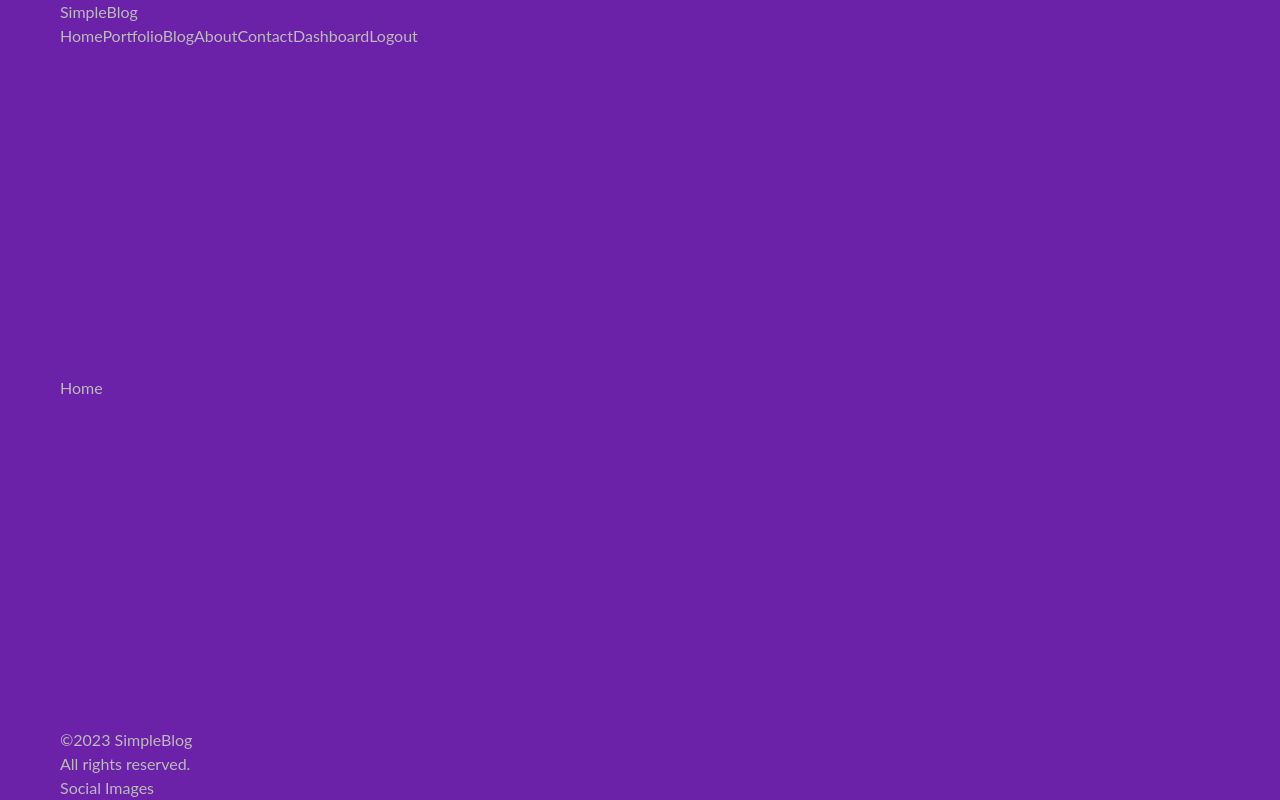
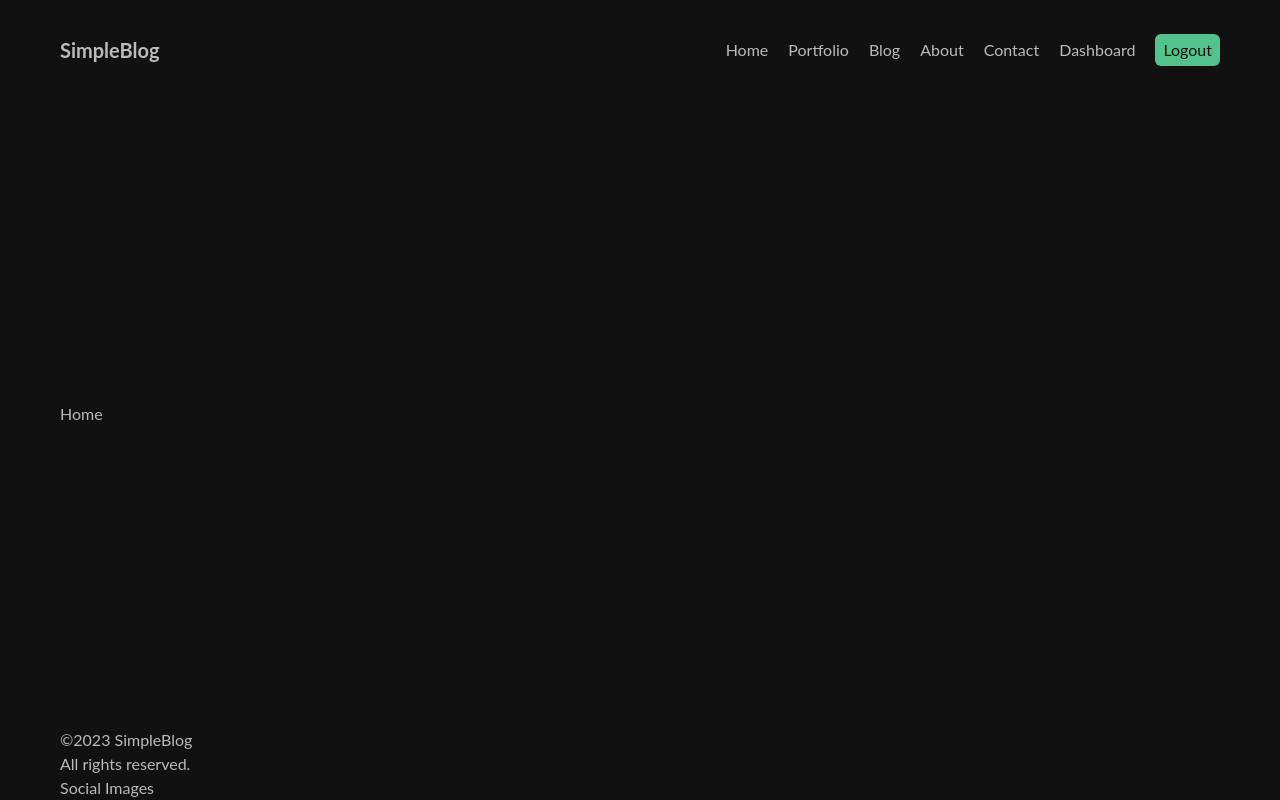
Before and after one commit to bojan09/next-js-blog, a Next.js app: page / in a window 1280 px wide. Built offline with nearby package versions, Linux system fonts and the light colour scheme.

Commit message:
adding styles to Navbar

```diff
--- a/src/app/layout.js
+++ b/src/app/layout.js
@@ -16,7 +16,7 @@ export default function RootLayout({ children }) {
   return (
     <html lang="en">
       <body
-        className={`inter.className bg-purple-800 max-w-[1366px] min-h-screen mx-auto px-[60px] flex flex-col justify-between`}
+        className={`inter.className max-w-[1366px] min-h-screen mx-auto px-[60px] flex flex-col justify-between`}
       >
         <Navbar />
         {children}
--- a/src/components/navbar/Navbar.jsx
+++ b/src/components/navbar/Navbar.jsx
@@ -8,9 +8,11 @@ import links from "@/constants";
 
 const Navbar = () => {
   return (
-    <div>
-      <Link href={"/"}>SimpleBlog</Link>
-      <div>
+    <div className="h-[100px] flex justify-between items-center">
+      <Link href={"/"} className="font-bold text-xl">
+        SimpleBlog
+      </Link>
+      <div className="flex items-center gap-5">
         {links.map((link) => (
           <Link key={link.id} href={link.url}>
             {link.title}
@@ -18,7 +20,12 @@ const Navbar = () => {
         ))}
 
         {/* Logout button */}
-        <button onClick={() => console.log("Logged Out")}>Logout</button>
+        <button
+          className="px-2 py-1 border-none bg-[#53c28b] hover:bg-[#53c15b] rounded-md text-[#121212]"
+          onClick={() => console.log("Logged Out")}
+        >
+          Logout
+        </button>
       </div>
     </div>
   );
```
